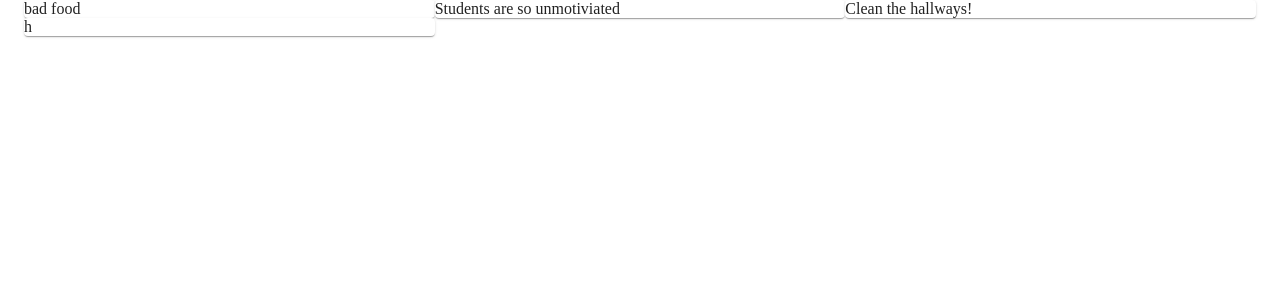
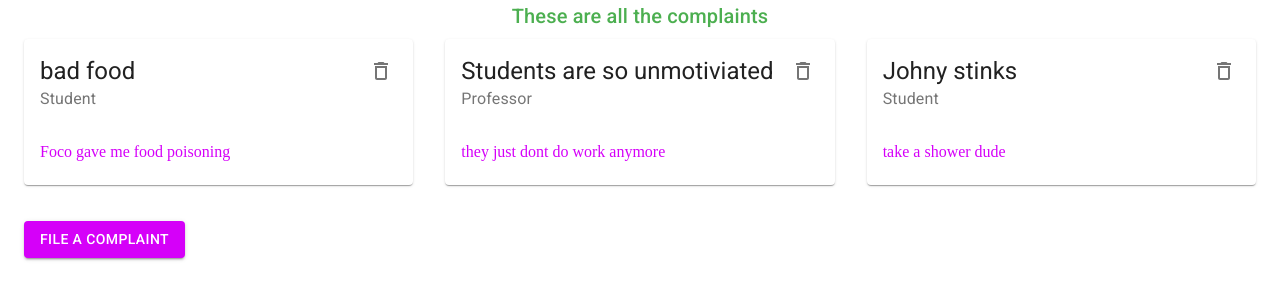
Before and after one commit to dartmouth-cs98/hack-a-thing-21f-2-tislam, a React (Create React App) app: page / in a window 1280 px wide. Shown: the top 300 px of the page. Built offline with nearby package versions, Linux system fonts and the light colour scheme; data requests are answered from the project's data file.

Commit message:
Coding has been completed

```diff
--- a/data/db.json
+++ b/data/db.json
@@ -13,16 +13,10 @@
       "id": 2
     },
     {
-      "title": "Clean the hallways!",
-      "details": "These kids are so gross ",
-      "category": "Residential operations staff",
-      "id": 3
-    },
-    {
-      "title": "h",
-      "details": "this works watch ",
-      "category": "Professor",
-      "id": 4
+      "title": "Johny stinks ",
+      "details": "take a shower dude ",
+      "category": "Student",
+      "id": 5
     }
   ]
 }
--- /dev/null
+++ b/src/components/NoteCard.js
@@ -0,0 +1,30 @@
+import React from 'react'
+import { Card, CardContent, IconButton, Typography } from '@material-ui/core'
+import { CardHeader } from '@material-ui/core'
+//import { CardContent } from '@material-ui/core'
+import { DeleteOutlined} from '@material-ui/icons'
+
+
+export default function NoteCard({note, handleDelete}) {
+    return (
+        <div>
+            <Card elevation = {1}>
+                <CardHeader
+                action = {
+                <IconButton onClick = {() => handleDelete(note.id)}>
+                    <DeleteOutlined />
+                </IconButton>
+
+                }
+                title = {note.title}
+                subheader= {note.category}
+                />
+                <CardContent>
+                    <Typography variant = "body 2" color = "secondary">
+                        {note.details}
+                    </Typography>
+                </CardContent>
+            </Card>
+        </div>
+    )
+}
--- a/src/pages/Notes.js
+++ b/src/pages/Notes.js
@@ -1,7 +1,10 @@
 import React,{useEffect, useState} from 'react'
 import { Grid } from '@material-ui/core'
-import { Paper } from '@material-ui/core'
+//import { Paper } from '@material-ui/core'
 import { Container } from '@material-ui/core'
+import { Button } from '@material-ui/core'
+import NoteCard from '../components/NoteCard'
+import { Typography } from '@material-ui/core'
 
 export default function Notes() {
   const [notes, setNotes] = useState([])
@@ -13,15 +16,39 @@ export default function Notes() {
       .then(data => setNotes(data))
 
   },[])
+
+  const handleDelete = async (id) => {
+    await fetch( 'http://localhost:3001/notes' + id, {
+      method: 'DELETE'
+    })
+    const newNotes = notes.filter( note => note.id !== id)
+    setNotes(newNotes)
+  }
   return (
+
     <Container>
-      <Grid container>
+         <Typography
+        variant = "h6"
+        component = "h2"
+        align = "center"
+        color = "primary"
+        gutterBottom
+
+      >
+        These are all the complaints
+      </Typography>
+      <Grid container spacing = {4}>
       {notes.map(note => (
         <Grid item key = {note.id} xs = {12} md = {6} lg ={4}>
-          <Paper> {note.title} </Paper>
+          <NoteCard note = {note} handleDelete = {handleDelete}/>
         </Grid>
       ))}
       </Grid>
+      <br/>
+      < br/>
+      <Button href="http://localhost:3001/create" variant = "contained" color = "secondary">
+              File a complaint
+            </Button>
     </Container>
   )
 }
```
Also changed, not shown: 1 other file (tests, documents, lock files or other folders).
